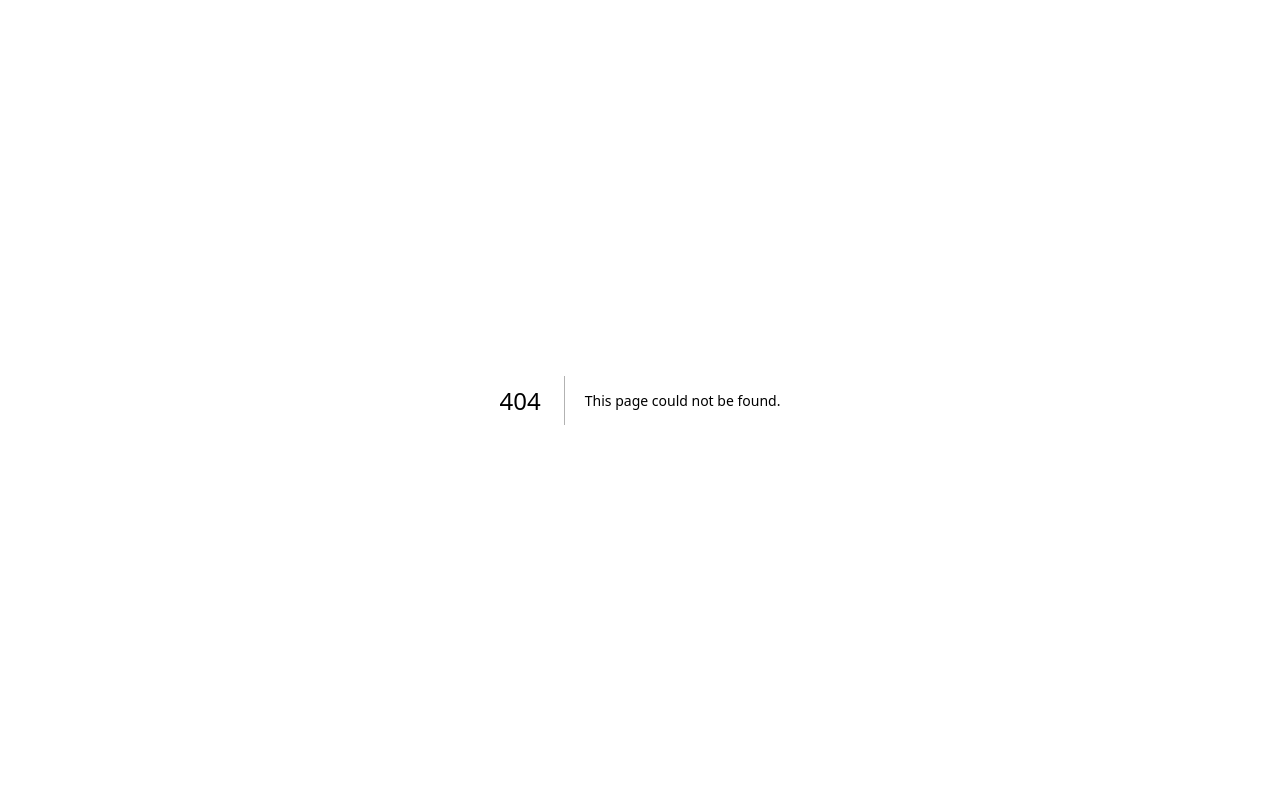
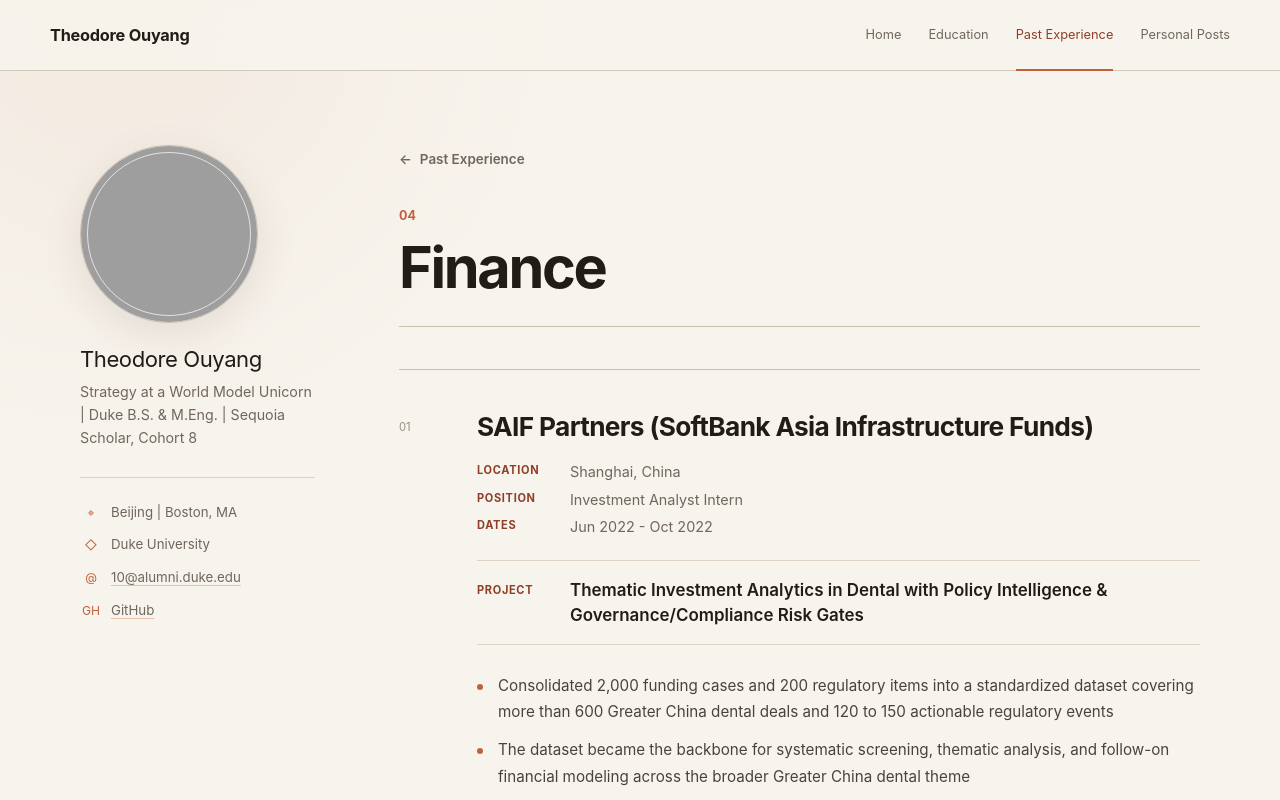
Before and after one commit to 130U/130U.github.io, a Next.js app: page /past-experience/finance in a window 1280 px wide. Before the commit this address had no page. Shown: the top 800 px of the page. Built offline with nearby package versions, Linux system fonts and the light colour scheme; grey boxes are pictures that could not be loaded.

Commit message:
Add separate experience domain pages

```diff
--- a/app/components/SiteShell.tsx
+++ b/app/components/SiteShell.tsx
@@ -53,11 +53,11 @@ export function SiteShell({
           </div>
           <h2>Theodore Ouyang</h2>
           <p className="sidebar-bio">
-            Strategy at a World Model Unicorn · Duke B.S. &amp; M.Eng. ·
+            Strategy at a World Model Unicorn | Duke B.S. &amp; M.Eng. |
             Sequoia Scholar, Cohort 8
           </p>
           <ul className="profile-links">
-            <li><span aria-hidden="true">⌖</span><span>Beijing, China</span></li>
+            <li><span aria-hidden="true">⌖</span><span>Beijing | Boston, MA</span></li>
             <li><span aria-hidden="true">◇</span><span>Duke University</span></li>
             <li>
               <span aria-hidden="true">@</span>
@@ -75,7 +75,7 @@ export function SiteShell({
 
       <footer className="site-footer">
         <p>© 2026 Theodore Ouyang</p>
-        <p>Beijing · New York</p>
+        <p>Beijing | Boston, MA</p>
       </footer>
     </div>
   );
--- a/app/globals.css
+++ b/app/globals.css
@@ -436,34 +436,20 @@ a:focus-visible {
   margin-bottom: 36px;
 }
 
-.domain-accordion {
+.domain-directory {
   border-top: 1px solid var(--rule-strong);
 }
 
-.domain-disclosure {
-  border-bottom: 1px solid var(--rule-strong);
-}
-
-.domain-disclosure summary {
+.domain-directory-link {
   display: grid;
   grid-template-columns: 48px minmax(0, 1fr) 28px;
   align-items: center;
   min-height: 78px;
   padding: 18px 4px;
+  border-bottom: 1px solid var(--rule-strong);
   color: var(--ink-strong);
-  cursor: pointer;
-  list-style: none;
   gap: 16px;
-  transition: color 160ms ease, background-color 160ms ease;
-}
-
-.domain-disclosure summary::-webkit-details-marker {
-  display: none;
-}
-
-.domain-disclosure summary:hover,
-.domain-disclosure[open] summary {
-  color: var(--accent-dark);
+  transition: color 160ms ease, padding-left 160ms ease;
 }
 
 .domain-number {
@@ -479,20 +465,47 @@ a:focus-visible {
   letter-spacing: -0.02em;
 }
 
-.domain-toggle {
+.domain-arrow {
   color: var(--accent);
-  font-size: 1.45rem;
-  font-weight: 350;
+  font-size: 1.05rem;
+  font-weight: 500;
   text-align: center;
   transition: transform 160ms ease;
 }
 
-.domain-disclosure[open] .domain-toggle {
-  transform: rotate(45deg);
+.domain-directory-link:hover {
+  padding-left: 10px;
+  color: var(--accent-dark);
 }
 
-.domain-panel {
-  padding: 0 0 20px 64px;
+.domain-directory-link:hover .domain-arrow {
+  transform: translateX(4px);
+}
+
+.back-link {
+  display: inline-flex;
+  align-items: center;
+  margin-bottom: 34px;
+  color: var(--muted);
+  font-size: 0.84rem;
+  font-weight: 560;
+  gap: 8px;
+}
+
+.back-link:hover {
+  color: var(--accent-dark);
+}
+
+.domain-page-number {
+  margin: 0 0 10px;
+  color: var(--accent);
+  font-size: 0.78rem;
+  font-weight: 650;
+}
+
+.domain-panel-standalone {
+  padding: 0;
+  border-top: 1px solid var(--rule-strong);
 }
 
 .domain-index {
@@ -698,30 +711,6 @@ a:focus-visible {
   color: var(--muted);
 }
 
-.contact-note {
-  margin-top: 48px;
-  padding: 28px 30px;
-  border-left: 3px solid var(--accent);
-  background: var(--paper-raised);
-}
-
-.contact-note p {
-  margin: 0 0 8px;
-  color: var(--muted);
-}
-
-.text-link {
-  color: var(--accent-dark);
-  font-family: var(--mono);
-  font-size: 0.78rem;
-  font-weight: 700;
-  letter-spacing: 0.03em;
-}
-
-.text-link:hover {
-  color: var(--accent);
-}
-
 .site-footer {
   display: flex;
   justify-content: space-between;
@@ -870,14 +859,10 @@ a:focus-visible {
     gap: 10px;
   }
 
-  .domain-disclosure summary {
+  .domain-directory-link {
     grid-template-columns: 36px minmax(0, 1fr) 24px;
     min-height: 70px;
     gap: 10px;
-  }
-
-  .domain-panel {
-    padding-left: 0;
   }
 
   .archive-entry-number {
@@ -908,8 +893,7 @@ a:focus-visible {
     grid-template-columns: 1fr;
   }
 
-  .practice-note,
-  .contact-note {
+  .practice-note {
     padding: 24px 22px;
   }
 
--- /dev/null
+++ b/app/past-experience/artificial-intelligence/page.tsx
@@ -0,0 +1,10 @@
+import type { Metadata } from "next";
+import { ExperienceDomainPage } from "../components/ExperienceDomainPage";
+
+export const metadata: Metadata = {
+  title: "Artificial Intelligence | Past Experience",
+};
+
+export default function ArtificialIntelligencePage() {
+  return <ExperienceDomainPage domainName="Artificial Intelligence" domainNumber="01" />;
+}
--- /dev/null
+++ b/app/past-experience/components/ExperienceDomainPage.tsx
@@ -0,0 +1,68 @@
+import Link from "next/link";
+import { SiteShell } from "../../components/SiteShell";
+import { pastExperience } from "../../lib/pastExperience";
+
+const metadataOrder = ["Location", "Position", "Dates"];
+
+export function ExperienceDomainPage({
+  domainName,
+  domainNumber,
+}: {
+  domainName: string;
+  domainNumber: string;
+}) {
+  const domain = pastExperience.find((item) => item.name === domainName);
+
+  if (!domain) {
+    throw new Error(`Experience domain not found: ${domainName}`);
+  }
+
+  return (
+    <SiteShell active="experience">
+      <header className="page-intro plain-page-intro domain-page-intro">
+        <Link className="back-link" href="/past-experience/">
+          <span aria-hidden="true">←</span> Past Experience
+        </Link>
+        <p className="domain-page-number">{domainNumber}</p>
+        <h1>{domain.name}</h1>
+      </header>
+
+      <section className="domain-panel domain-panel-standalone" aria-label={domain.name}>
+        {domain.entries.map((entry, entryIndex) => (
+          <article
+            className="archive-entry"
+            key={`${entry.organization}-${entry.metadata.Project ?? entryIndex}`}
+          >
+            <div className="archive-entry-number" aria-hidden="true">
+              {String(entryIndex + 1).padStart(2, "0")}
+            </div>
+            <div className="archive-entry-content">
+              <h2>{entry.organization}</h2>
+              <dl className="entry-metadata">
+                {metadataOrder.map((label) =>
+                  entry.metadata[label] ? (
+                    <div key={label}>
+                      <dt>{label}</dt>
+                      <dd>{entry.metadata[label]}</dd>
+                    </div>
+                  ) : null,
+                )}
+              </dl>
+              {entry.metadata.Project ? (
+                <p className="entry-project">
+                  <span>Project</span>
+                  {entry.metadata.Project}
+                </p>
+              ) : null}
+              <ul className="archive-bullets">
+                {entry.bullets.map((bullet, bulletIndex) => (
+                  <li key={`${bullet.slice(0, 48)}-${bulletIndex}`}>{bullet}</li>
+                ))}
+              </ul>
+            </div>
+          </article>
+        ))}
+      </section>
+    </SiteShell>
+  );
+}
--- /dev/null
+++ b/app/past-experience/data-science/page.tsx
@@ -0,0 +1,10 @@
+import type { Metadata } from "next";
+import { ExperienceDomainPage } from "../components/ExperienceDomainPage";
+
+export const metadata: Metadata = {
+  title: "Data Science | Past Experience",
+};
+
+export default function DataSciencePage() {
+  return <ExperienceDomainPage domainName="Data Science" domainNumber="02" />;
+}
--- /dev/null
+++ b/app/past-experience/domainRoutes.ts
@@ -0,0 +1,27 @@
+export const domainRoutes = [
+  {
+    number: "01",
+    name: "Artificial Intelligence",
+    slug: "artificial-intelligence",
+  },
+  {
+    number: "02",
+    name: "Data Science",
+    slug: "data-science",
+  },
+  {
+    number: "03",
+    name: "Environmental, Social, and Governance",
+    slug: "environmental-social-and-governance",
+  },
+  {
+    number: "04",
+    name: "Finance",
+    slug: "finance",
+  },
+  {
+    number: "05",
+    name: "STEM Academic Competitions and Training",
+    slug: "stem-academic-competitions-and-training",
+  },
+] as const;
--- /dev/null
+++ b/app/past-experience/environmental-social-and-governance/page.tsx
@@ -0,0 +1,15 @@
+import type { Metadata } from "next";
+import { ExperienceDomainPage } from "../components/ExperienceDomainPage";
+
+export const metadata: Metadata = {
+  title: "Environmental, Social, and Governance | Past Experience",
+};
+
+export default function EnvironmentalSocialGovernancePage() {
+  return (
+    <ExperienceDomainPage
+      domainName="Environmental, Social, and Governance"
+      domainNumber="03"
+    />
+  );
+}
--- /dev/null
+++ b/app/past-experience/finance/page.tsx
@@ -0,0 +1,10 @@
+import type { Metadata } from "next";
+import { ExperienceDomainPage } from "../components/ExperienceDomainPage";
+
+export const metadata: Metadata = {
+  title: "Finance | Past Experience",
+};
+
+export default function FinancePage() {
+  return <ExperienceDomainPage domainName="Finance" domainNumber="04" />;
+}
--- a/app/past-experience/page.tsx
+++ b/app/past-experience/page.tsx
@@ -1,14 +1,13 @@
 import type { Metadata } from "next";
+import Link from "next/link";
 import { SiteShell } from "../components/SiteShell";
-import { pastExperience } from "../lib/pastExperience";
+import { domainRoutes } from "./domainRoutes";
 
 export const metadata: Metadata = {
   title: "Past Experience",
   description:
     "Theodore before July 1st, 2026: a full personal record organized across five domains.",
 };
-
-const metadataOrder = ["Location", "Position", "Dates"];
 
 export default function PastExperiencePage() {
   return (
@@ -18,56 +17,19 @@ export default function PastExperiencePage() {
         <p className="lede">Select a domain to view the complete record.</p>
       </header>
 
-      <section className="domain-accordion" aria-label="Experience domains">
-        {pastExperience.map((domain, domainIndex) => (
-          <details className="domain-disclosure" key={domain.name}>
-            <summary>
-              <span className="domain-number">
-                {String(domainIndex + 1).padStart(2, "0")}
-              </span>
-              <span className="domain-name">{domain.name}</span>
-              <span className="domain-toggle" aria-hidden="true">+</span>
-            </summary>
-
-            <div className="domain-panel">
-              {domain.entries.map((entry, entryIndex) => (
-                <article
-                  className="archive-entry"
-                  key={`${entry.organization}-${entry.metadata.Project ?? entryIndex}`}
-                >
-                  <div className="archive-entry-number" aria-hidden="true">
-                    {String(entryIndex + 1).padStart(2, "0")}
-                  </div>
-                  <div className="archive-entry-content">
-                    <h2>{entry.organization}</h2>
-                    <dl className="entry-metadata">
-                      {metadataOrder.map((label) =>
-                        entry.metadata[label] ? (
-                          <div key={label}>
-                            <dt>{label}</dt>
-                            <dd>{entry.metadata[label]}</dd>
-                          </div>
-                        ) : null,
-                      )}
-                    </dl>
-                    {entry.metadata.Project ? (
-                      <p className="entry-project">
-                        <span>Project</span>
-                        {entry.metadata.Project}
-                      </p>
-                    ) : null}
-                    <ul className="archive-bullets">
-                      {entry.bullets.map((bullet, bulletIndex) => (
-                        <li key={`${bullet.slice(0, 48)}-${bulletIndex}`}>{bullet}</li>
-                      ))}
-                    </ul>
-                  </div>
-                </article>
-              ))}
-            </div>
-          </details>
+      <nav className="domain-directory" aria-label="Experience domains">
+        {domainRoutes.map((domain) => (
+          <Link
+            className="domain-directory-link"
+            href={`/past-experience/${domain.slug}/`}
+            key={domain.slug}
+          >
+            <span className="domain-number">{domain.number}</span>
+            <span className="domain-name">{domain.name}</span>
+            <span className="domain-arrow" aria-hidden="true">→</span>
+          </Link>
         ))}
-      </section>
+      </nav>
     </SiteShell>
   );
 }
--- /dev/null
+++ b/app/past-experience/stem-academic-competitions-and-training/page.tsx
@@ -0,0 +1,15 @@
+import type { Metadata } from "next";
+import { ExperienceDomainPage } from "../components/ExperienceDomainPage";
+
+export const metadata: Metadata = {
+  title: "STEM Academic Competitions and Training | Past Experience",
+};
+
+export default function StemAcademicCompetitionsPage() {
+  return (
+    <ExperienceDomainPage
+      domainName="STEM Academic Competitions and Training"
+      domainNumber="05"
+    />
+  );
+}
--- a/app/personal-posts/page.tsx
+++ b/app/personal-posts/page.tsx
@@ -25,13 +25,6 @@ export default function PersonalPostsPage() {
           </p>
         </div>
       </section>
-
-      <aside className="contact-note">
-        <p>For now, the best way to follow Theodore’s work is through GitHub.</p>
-        <a className="text-link" href="https://github.com/130U">
-          Visit GitHub <span aria-hidden="true">→</span>
-        </a>
-      </aside>
     </SiteShell>
   );
 }
--- a/scripts/export-static.mjs
+++ b/scripts/export-static.mjs
@@ -8,6 +8,26 @@ const routes = [
   { requestPath: "/", outputPath: "index.html" },
   { requestPath: "/education", outputPath: "education/index.html" },
   { requestPath: "/past-experience", outputPath: "past-experience/index.html" },
+  {
+    requestPath: "/past-experience/artificial-intelligence",
+    outputPath: "past-experience/artificial-intelligence/index.html",
+  },
+  {
+    requestPath: "/past-experience/data-science",
+    outputPath: "past-experience/data-science/index.html",
+  },
+  {
+    requestPath: "/past-experience/environmental-social-and-governance",
+    outputPath: "past-experience/environmental-social-and-governance/index.html",
+  },
+  {
+    requestPath: "/past-experience/finance",
+    outputPath: "past-experience/finance/index.html",
+  },
+  {
+    requestPath: "/past-experience/stem-academic-competitions-and-training",
+    outputPath: "past-experience/stem-academic-competitions-and-training/index.html",
+  },
   { requestPath: "/personal-posts", outputPath: "personal-posts/index.html" },
 ];
 const workerUrl = new URL("../dist/server/index.js", import.meta.url);
```
Also changed, not shown: 1 other file (tests, documents, lock files or other folders).
